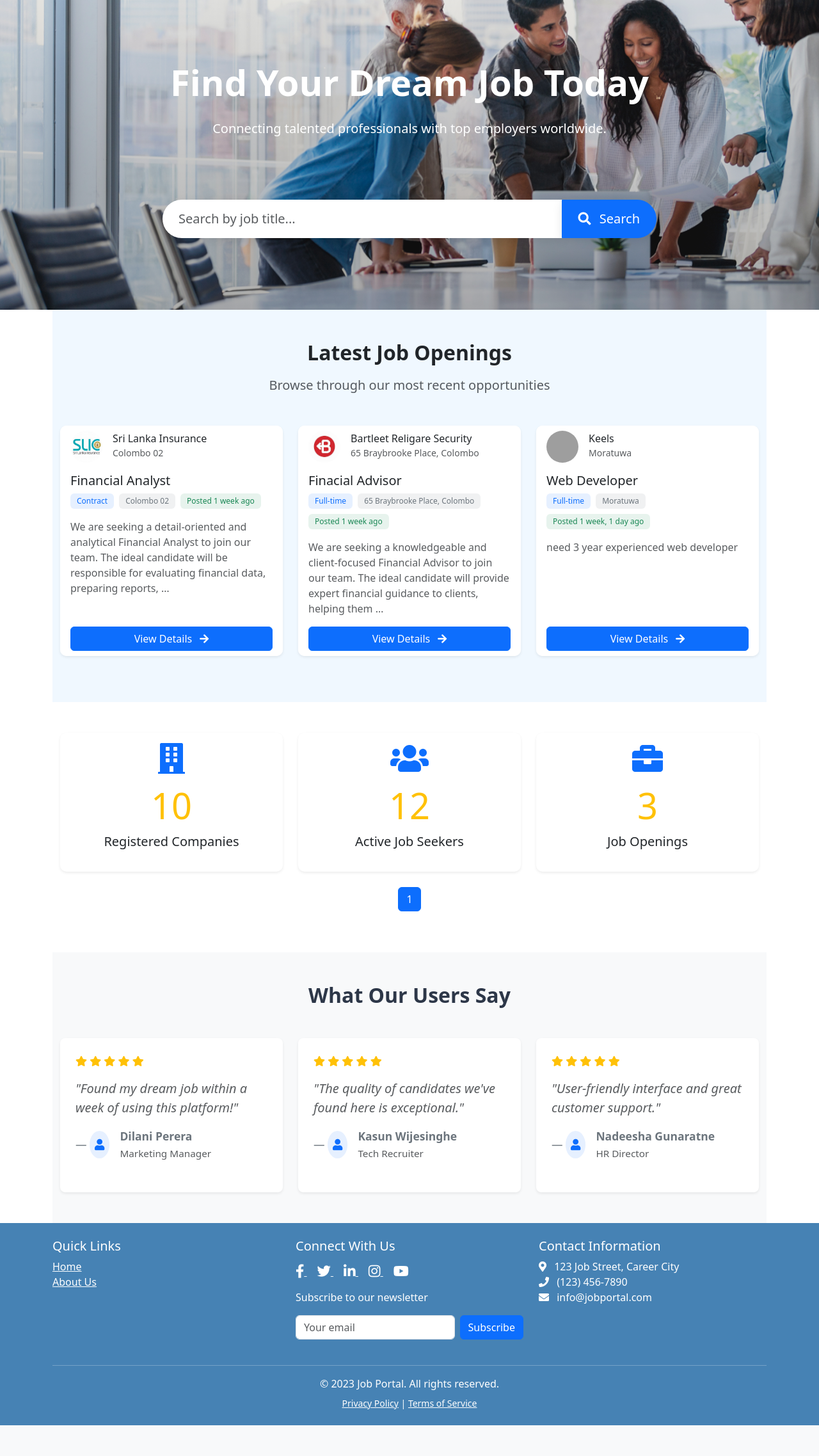
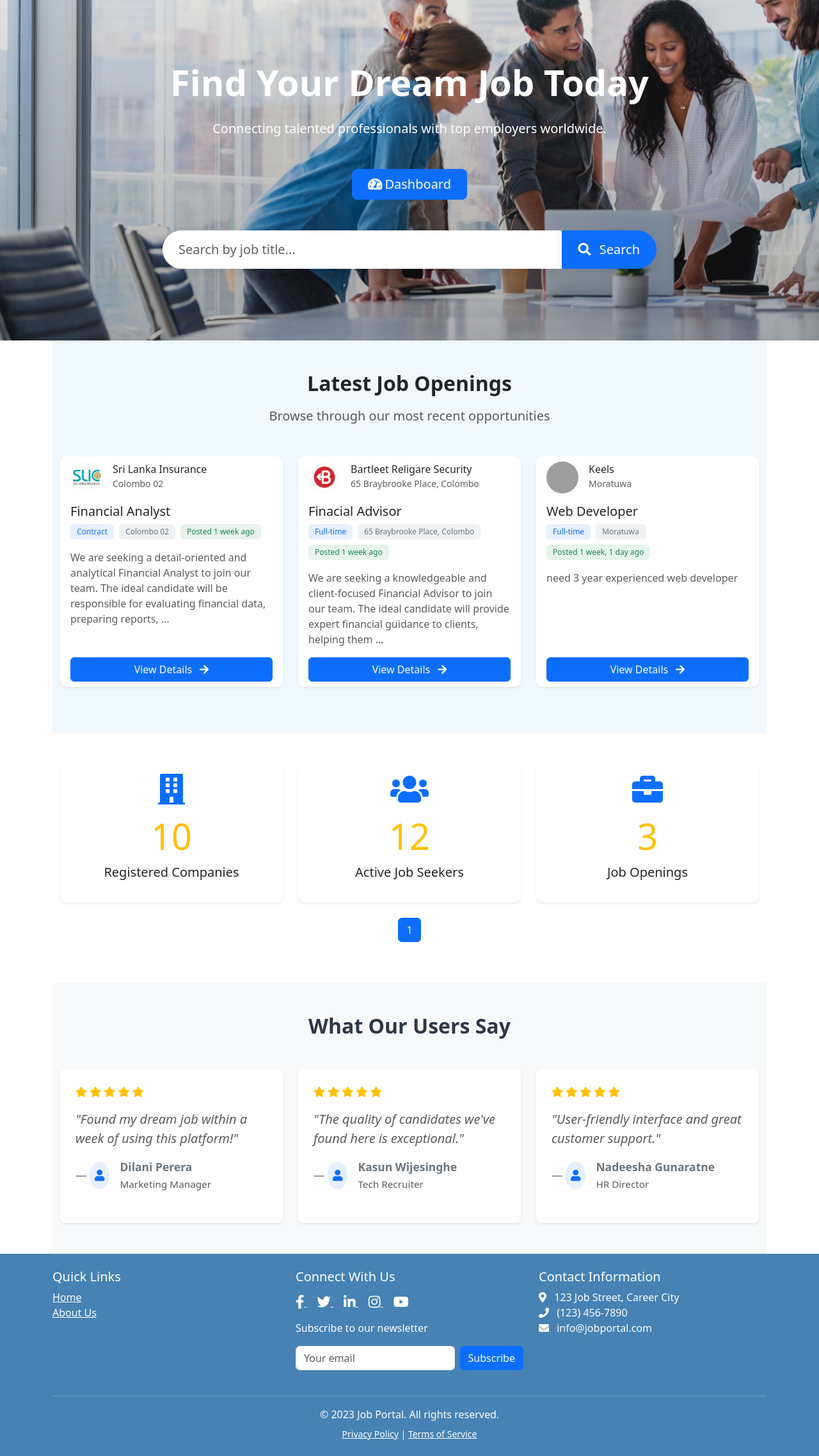
Before and after one commit to PrageethHarshana2002/job_portal, a Django app: page / in a window 1280 px wide. Shown: the part 96-2371 px from the top of the page at 64% size. Before the commit the page ends 2323 px from the top, so only its background shows below. Run offline with Django 5.2, Linux system fonts and the light colour scheme; a user stored in the database is signed in; data comes from the database, SQL or seed files in the repository; grey boxes are pictures that could not be loaded.

Commit message:
added a animation in to hero-section

```diff
--- a/jobportal/jobs/templates/jobs/base.html
+++ b/jobportal/jobs/templates/jobs/base.html
@@ -96,6 +96,20 @@
 
 .search-form .btn i {
     margin-right: 8px;
+}
+@keyframes fadeInUp {
+    0% {
+        opacity: 0;
+        transform: translateY(20px);
+    }
+    100% {
+        opacity: 1;
+        transform: translateY(0);
+    }
+}
+
+.fade-in-up {
+    animation: fadeInUp 1s ease-out;
 }
 
     </style>
--- a/jobportal/jobs/templates/jobs/home.html
+++ b/jobportal/jobs/templates/jobs/home.html
@@ -16,14 +16,23 @@
                 margin-top: -25px;">
     <div class="container-fluid py-5 px-0">
         <div class="mx-auto" style="max-width: 1200px; padding: 0 15px;">
-            <h1 class="display-4 fw-bold mb-4">Find Your Dream Job Today</h1>
-            <p class="lead mb-5">Connecting talented professionals with top employers worldwide.</p>
+            <div class="text-center">
+                <h1 class="display-4 fw-bold mb-4 fade-in-up">Find Your Dream Job Today</h1>
+                <p class="lead mb-5 fade-in-up" style="animation-delay: 0.2s; animation-fill-mode: both;">Connecting talented professionals with top employers worldwide.</p>
+            </div>
 
             {% if not user.is_authenticated %}
             <div class="d-flex justify-content-center gap-3">
                 <a href="{% url 'login' %}" class="btn btn-primary btn-lg px-4">Login</a>
                 <a href="{% url 'register' %}" class="btn btn-outline-light btn-lg px-4">Register</a>
             </div>
+
+            {% else %}
+            <div class="d-flex justify-content-center gap-3">
+                <a href="{% url 'dashboard' %}" class="btn btn-primary btn-lg px-4"><i class="fas fa-tachometer-alt me-1"></i>Dashboard</a>
+
+            </div>
+
             {% endif %}
             <br>
             <br>
```
